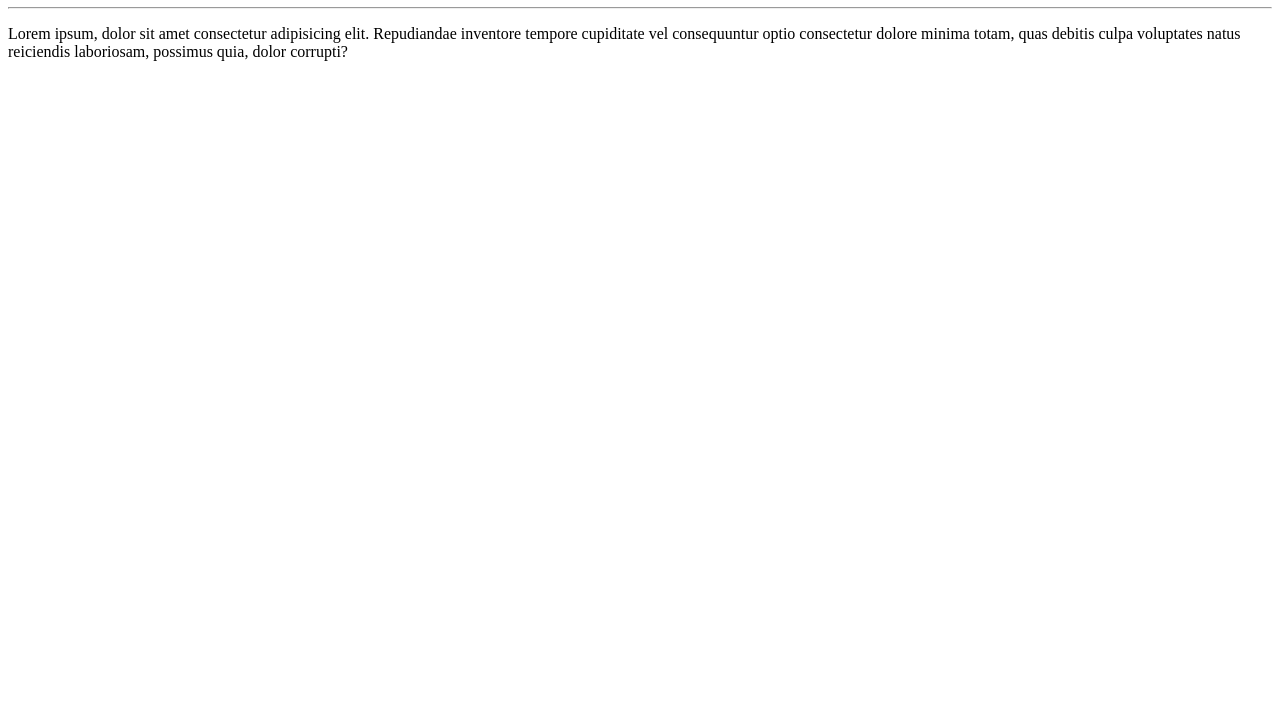
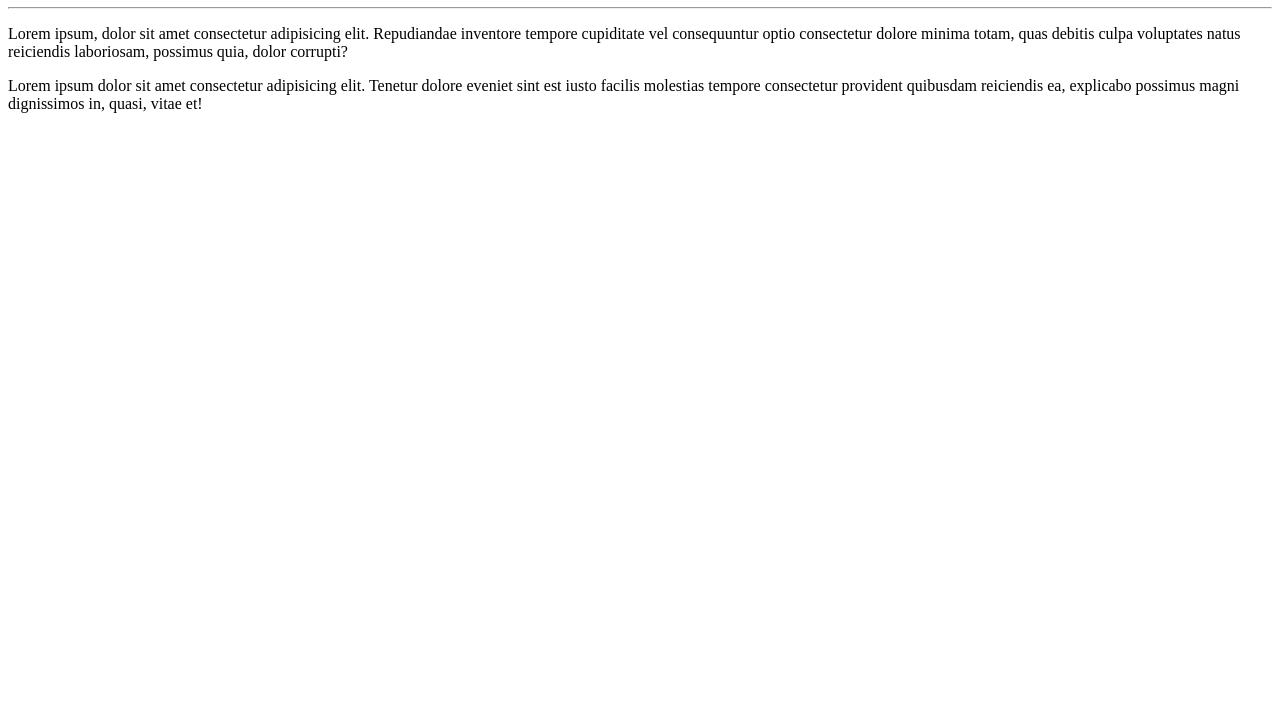
Before and after one commit to Robinho777/Ola-Mundo, a plain HTML site: page site-exemplo/index.html in a window 1280 px wide. Shown: the part 73-800 px from the top of the page. Drawn offline with Linux system fonts and the light colour scheme.

Commit message:
adicionei um parágrafo

```diff
--- a/site-exemplo/index.html
+++ b/site-exemplo/index.html
@@ -9,5 +9,6 @@
     <h1>Olá, Mundo!</h1>
     <hr>
     <p>Lorem ipsum, dolor sit amet consectetur adipisicing elit. Repudiandae inventore tempore cupiditate vel consequuntur optio consectetur dolore minima totam, quas debitis culpa voluptates natus reiciendis laboriosam, possimus quia, dolor corrupti?</p>
+    <p>Lorem ipsum dolor sit amet consectetur adipisicing elit. Tenetur dolore eveniet sint est iusto facilis molestias tempore consectetur provident quibusdam reiciendis ea, explicabo possimus magni dignissimos in, quasi, vitae et!</p>
 </body>
 </html>
```
